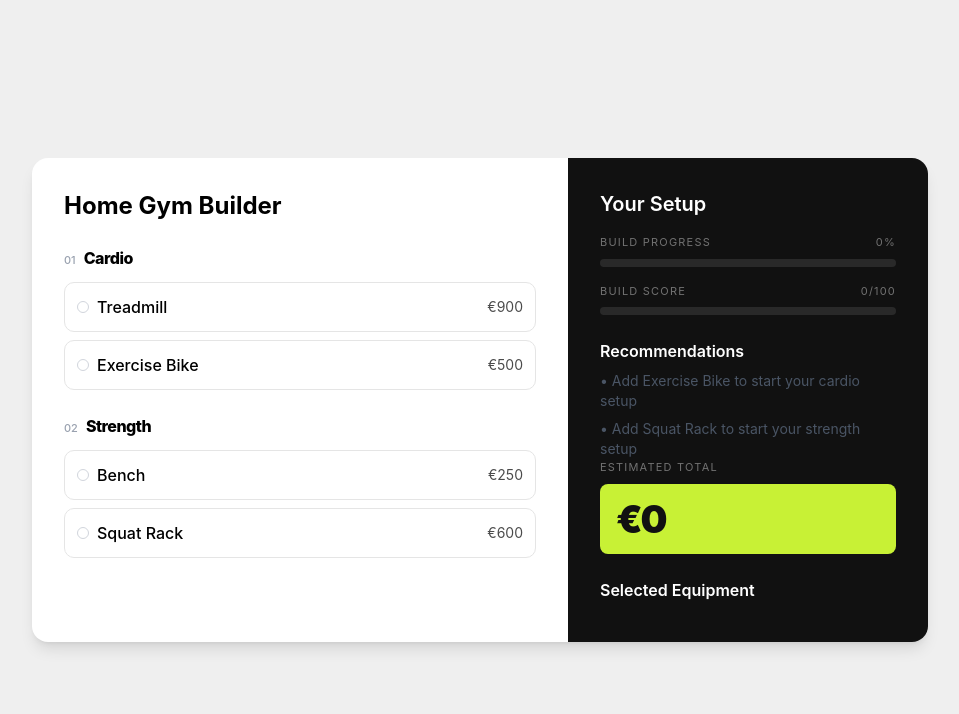
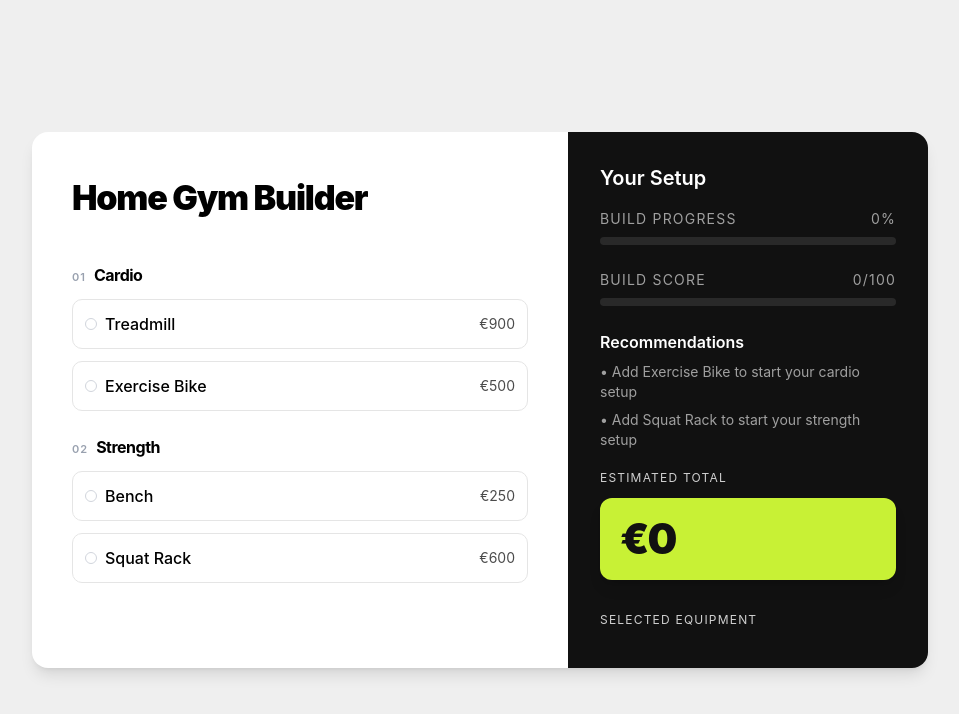
Before and after one commit to Luka-Cul/product-builder-engine, a Next.js app: page / in a window 1280 px wide. Shown: the top 714 px of the page, without its empty margins (160-1119 px from the left). Built offline with nearby package versions, Linux system fonts and the light colour scheme.

Commit message:
UI polish + improved item interactions + dashboard refinements

```diff
--- a/package.json
+++ b/package.json
@@ -11,7 +11,6 @@
   "dependencies": {
     "next": "16.2.9",
     "react": "19.2.4",
-    "react-countup": "^6.5.3",
     "react-dom": "19.2.4"
   },
   "devDependencies": {
--- a/src/app/page.tsx
+++ b/src/app/page.tsx
@@ -1,14 +1,21 @@
 "use client";
 
-import { useState } from "react";
 import { gymConfig } from "@/data/gymConfig";
 import ItemCard from "@/components/ItemCard";
 import { calculateTotalPrice } from "@/lib/priceCalculator";
-import CountUp from "react-countup";
+import { useEffect, useState } from "react";
+import { animateValue } from "@/lib/animations";
 
 export default function Home() {
+  // =====================
+  // STATE
+  // =====================
   const [selectedItems, setSelectedItems] = useState<string[]>([]);
+  const [animatedPrice, setAnimatedPrice] = useState(0);
 
+  // =====================
+  // ACTIONS
+  // =====================
   const toggleItem = (itemId: string) => {
     setSelectedItems((prev) =>
       prev.includes(itemId)
@@ -17,8 +24,17 @@ export default function Home() {
     );
   };
 
+  // =====================
+  // DERIVED DATA (ENGINE)
+  // =====================
+
   //total price
   const totalPrice = calculateTotalPrice(gymConfig, selectedItems);
+
+  //total price animation
+  useEffect(() => {
+    animateValue(animatedPrice, totalPrice, 400, setAnimatedPrice);
+  }, [totalPrice]);
 
   //product list
   const selectedProducts = gymConfig.sections
@@ -40,6 +56,7 @@ export default function Home() {
     return count;
   });
 
+  // SCORE ENGINE
   const categoryBalanceScore =
   selectedByCategory.filter((count) => count > 0).length *
   (100 / gymConfig.sections.length);
@@ -69,32 +86,35 @@ export default function Home() {
     }
   });
 
-  //UI Display
+// =====================
+// UI
+// =====================
+
   return (
     <div className="min-h-screen flex items-center justify-center p-6">
       <div className="w-full max-w-4xl bg-white rounded-[16px] shadow-lg overflow-hidden grid grid-cols-[1fr_360px]">
 
         {/* LEFT: Builder */}
-        <div className="p-8">
-          <h1 className="text-2xl font-bold mb-6">
+        <div className="p-10">
+          <h1 className="text-[34px] font-black tracking-[-1.2px] mb-10">
             Home Gym Builder
           </h1>
 
-          {gymConfig.sections.map((section) => (
+          {gymConfig.sections.map((section, index) => (
             <div key={section.id} className="mb-6">
 
               {/* ITEM CARD DESIGN */}
               <div className="flex items-baseline gap-2 mb-3">
-                <span className="text-[11px] text-gray-400 font-medium">
-                  0{gymConfig.sections.findIndex(s => s.id === section.id) + 1}
+                <span className="text-[11px] text-gray-400 font-semibold tracking-[1px]">
+                  0{index + 1}
                 </span>
 
-                <h2 className="font-extrabold tracking-[-0.5px]">
+                <h2 className="font-bold tracking-[-0.5px] text-[16px]">
                   {section.title}
                 </h2>
               </div>
 
-              <div className="space-y-2">
+              <div className="space-y-3">
                 {section.items.map((item) => (
                   <ItemCard
                     key={item.id}
@@ -115,9 +135,10 @@ export default function Home() {
             Your Setup
           </h2>
 
+          <div className="space-y-6 mb-5">
             {/* PROGRESS BAR */}
-          <div className="mb-4">
-            <div className="flex justify-between text-[11px] uppercase tracking-[1.2px] opacity-40 mb-2">
+            <div className="">
+              <div className="flex justify-between text-[14px] text-white/60 uppercase tracking-[1.2px] mb-2">
                 <span>Build Progress</span>
                 <span>{Math.round(progress)}%</span>
               </div>
@@ -131,8 +152,8 @@ export default function Home() {
             </div>
 
             {/* SCORE */}
-          <div className="mt-4">
-            <div className="flex justify-between text-[11px] uppercase tracking-[1.2px] opacity-40 mb-2">
+            <div className="">
+              <div className="flex justify-between text-[14px] text-white/60 uppercase tracking-[1.2px] mb-2">
                 <span>Build Score</span>
                 <span>{score}/100</span>
               </div>
@@ -146,12 +167,12 @@ export default function Home() {
             </div>
 
             {/* COACH INSIGHTS */}
-          <div className="mt-6">
+            <div className="">
               <h3 className="font-semibold mb-2">
                 Recommendations
               </h3>
 
-            <div className="space-y-2 text-sm text-gray-600">
+              <div className="space-y-2 text-sm text-white/60">
                 {recommendations.length === 0 ? (
                   <p>Your setup looks complete 👍</p>
                 ) : (
@@ -161,23 +182,24 @@ export default function Home() {
                 )}
               </div>
             </div>
+          </div>
 
           {/* TOTAL PRICE */}
-          <div className="mb-6">
-            <p className="text-[11px] uppercase tracking-[1.2px] opacity-40 mb-2">
+          <div className="mb-8">
+            <p className="mb-3 text-[12px] text-white/80 uppercase tracking-[1.2px] text-xs mb-2">
               Estimated Total
             </p>
 
-            <div className="bg-[#C8F135] text-[#111] rounded-[8px] p-4">
-              <div className="text-[38px] font-black tracking-[-2px] leading-none">
-                €<CountUp end={totalPrice} duration={0.4} separator="," />
+            <div className="bg-[#C8F135] text-[#111] rounded-[12px] p-5 shadow-lg">
+              <div className="text-[42px] font-black tracking-[-2px] leading-none">
+                €{animatedPrice.toLocaleString()}
               </div>
             </div>
           </div>
 
           {/* ITEMS LIST */}
-          <div className="mt-6">
-            <h3 className="font-semibold mb-2">
+          <div className="space-y-2">
+            <h3 className="text-[12px] text-white/80 uppercase tracking-[1.2px] text-xs mb-2">
               Selected Equipment
             </h3>
 
--- a/src/components/ItemCard.tsx
+++ b/src/components/ItemCard.tsx
@@ -14,26 +14,34 @@ export default function ItemCard({
   return (
     <div
       onClick={onClick}
-        className={`flex justify-between items-center border rounded-[10px] p-3 cursor-pointer transition ${
-            selected
-                ? "bg-[#F3F3F3] border-[#111]"
-                : "border-[#E5E5E5] bg-white"
+      className={`group flex justify-between items-center border border-[#E5E5E5] rounded-[10px] p-3 cursor-pointer transition hover:scale-[1.01] active:scale-[0.99] ${
+        selected ? "bg-[#F3F3F3]" : "bg-white"
       }`}
     >
+      {/* LEFT SIDE */}
       <div className="flex items-center gap-2">
+        {/* DOT */}
         <div
-            className={`w-3 h-3 rounded-full border flex items-center justify-center ${
+        className={`w-3 h-3 rounded-full border flex items-center justify-center transition ${
             selected
-                    ? "border-[#111] bg-[#C8F135]"
-                    : "border-gray-300"
+            ? "border-[#111] bg-[#111]"
+            : "border-gray-300 group-hover:border-[#111]"
+        }`}
+        >
+        <div
+            className={`w-1.5 h-1.5 rounded-full transition ${
+            selected
+                ? "bg-[#C8F135]"
+                : "group-hover:bg-[#C8F135] bg-transparent"
             }`}
         />
+        </div>
+
         <span className="font-medium">{name}</span>
       </div>
 
-        <span className="text-sm opacity-70">
-            €{price}
-        </span>
+      {/* PRICE */}
+      <span className="text-sm opacity-70">€{price}</span>
     </div>
   );
 }
--- /dev/null
+++ b/src/lib/animations.ts
@@ -0,0 +1,22 @@
+export function animateValue(
+    start: number,
+    end: number,
+    duration: number,
+    onUpdate: (value: number) => void
+) {
+    const startTime = performance.now();
+
+    const step = (now: number) => {
+        const progress = Math.min((now - startTime) / duration, 1);
+        const eased = 1 - Math.pow(1 - progress, 3);
+
+        const current = Math.round(start + (end - start) * eased);
+        onUpdate(current);
+
+        if (progress < 1) {
+            requestAnimationFrame(step);
+        }
+    };
+
+    requestAnimationFrame(step);
+}
```
Also changed, not shown: 1 other file (tests, documents, lock files or other folders). Lines whose indentation alone changed are shown as unchanged.
